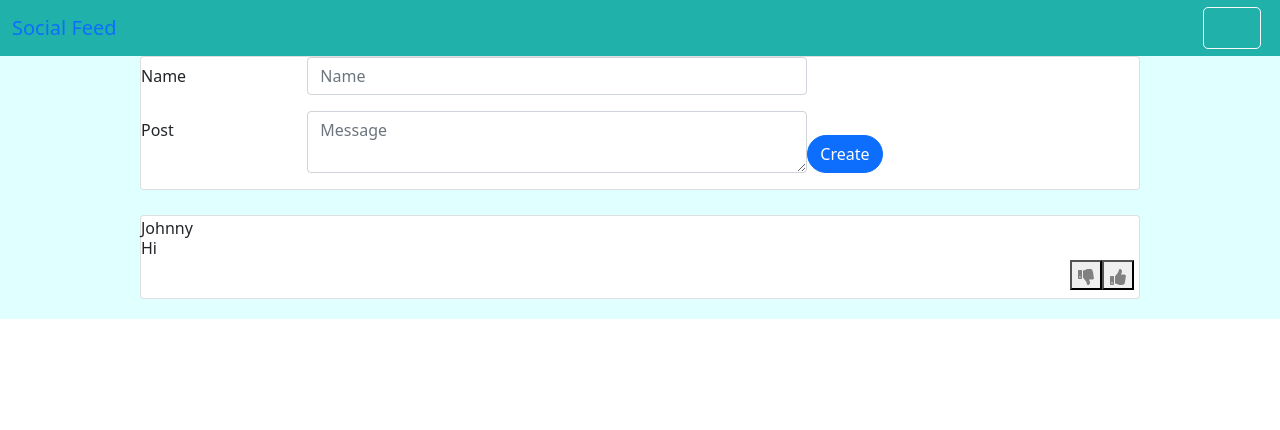
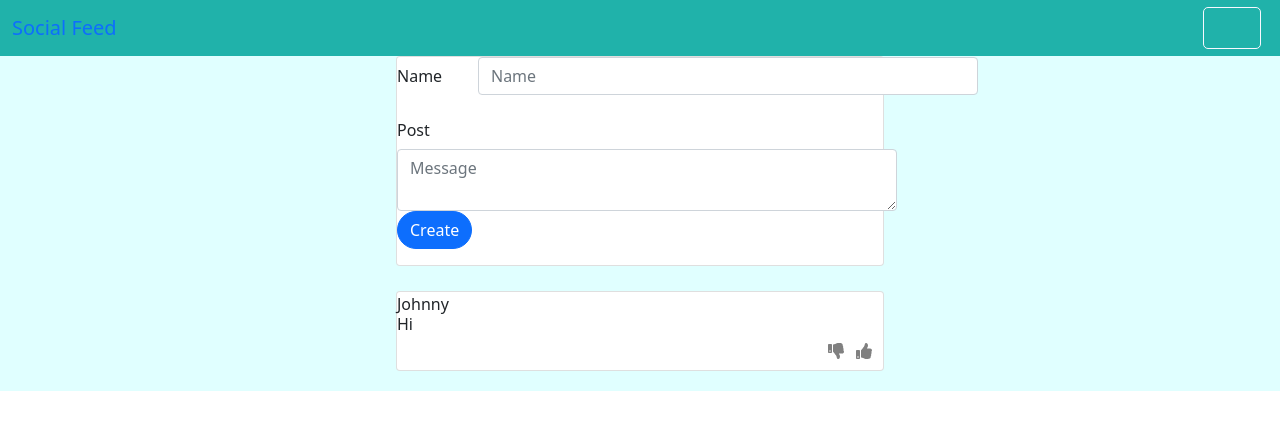
Before and after one commit to jlombardi22/social-feed, a React (Create React App) app: page / in a window 1280 px wide. Shown: the top 430 px of the page. Built offline with nearby package versions, Linux system fonts and the light colour scheme.

Commit message:
took outlines and background color off the thumbs button to make thumb buttons

```diff
--- a/src/App.css
+++ b/src/App.css
@@ -3,27 +3,25 @@
 }
 .form-card{
     flex-wrap: wrap;
-    width: 80%;
+    width: 40%;
     padding-bottom: 20px;
-    display: flexbox;
     position: relative;
 
 }
 .message-card{
     flex-wrap: wrap;
     position: relative;
-    width: 80%;
+    width: 40%;
     padding-bottom: 20px;
     padding-top: 5px;
 }
-.new-form{
-    height: fit-content;
-}
+
 .add-button{
     border-radius: 30px;
 }
 .name-post{
     display: inline-flex;
+
 }
 .add-form-name{
     flex-wrap: wrap;
@@ -42,7 +40,6 @@
 .post{
    position: relative;
    flex-wrap: wrap;
-
 }
 .thumbs{
     text-align: end;
--- a/src/components/DisplayMessage/ThumbButton.css
+++ b/src/components/DisplayMessage/ThumbButton.css
@@ -1,9 +1,15 @@
 .thumbs-up-active{
+    border: none;
+    background-color: white;
     color: green;
 }
 .thumbs-down-active{
+    border: none;
+    background-color: white;
     color: red;
 }
 .inactive{
+    border:none;
     color: grey;
+    background-color: white;
 }
--- a/src/components/DisplayMessage/ThumbButton.jsx
+++ b/src/components/DisplayMessage/ThumbButton.jsx
@@ -12,7 +12,7 @@ const ThumbButton = props => {
       setButtonUpClass("thumbs-up-active");
     } else if (buttonUpClass === "inactive") {
       setButtonUpClass("thumbs-up-active");
-    } else if (buttonUpClass === "thumbs-up-active") {
+    } else {
       setButtonUpClass("inactive");
     }
   }
@@ -23,7 +23,7 @@ const ThumbButton = props => {
       setButtonDownClass("thumbs-down-active");
     } else if (buttonDownClass === "inactive") {
       setButtonDownClass("thumbs-down-active");
-    } else if (buttonDownClass === "thumbs-down-active") {
+    } else {
       setButtonDownClass("inactive");
     }
   }
```
